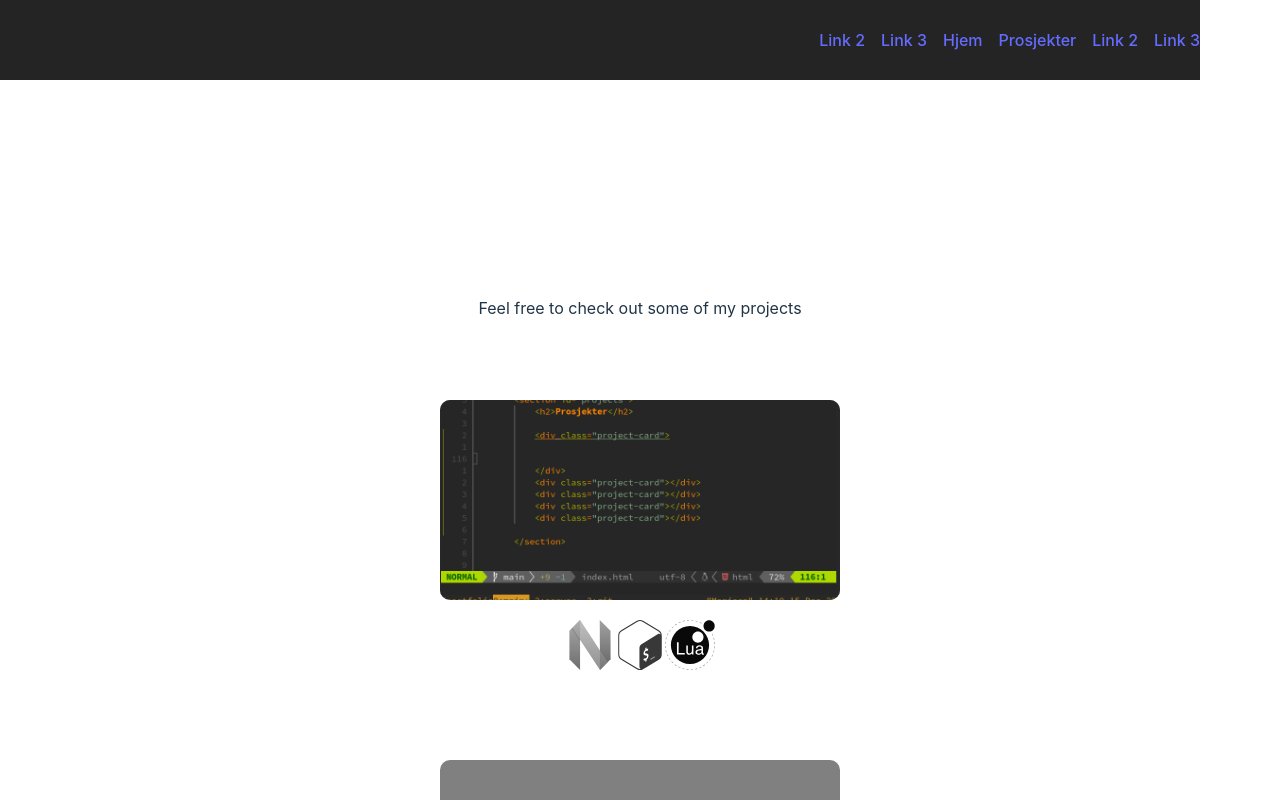
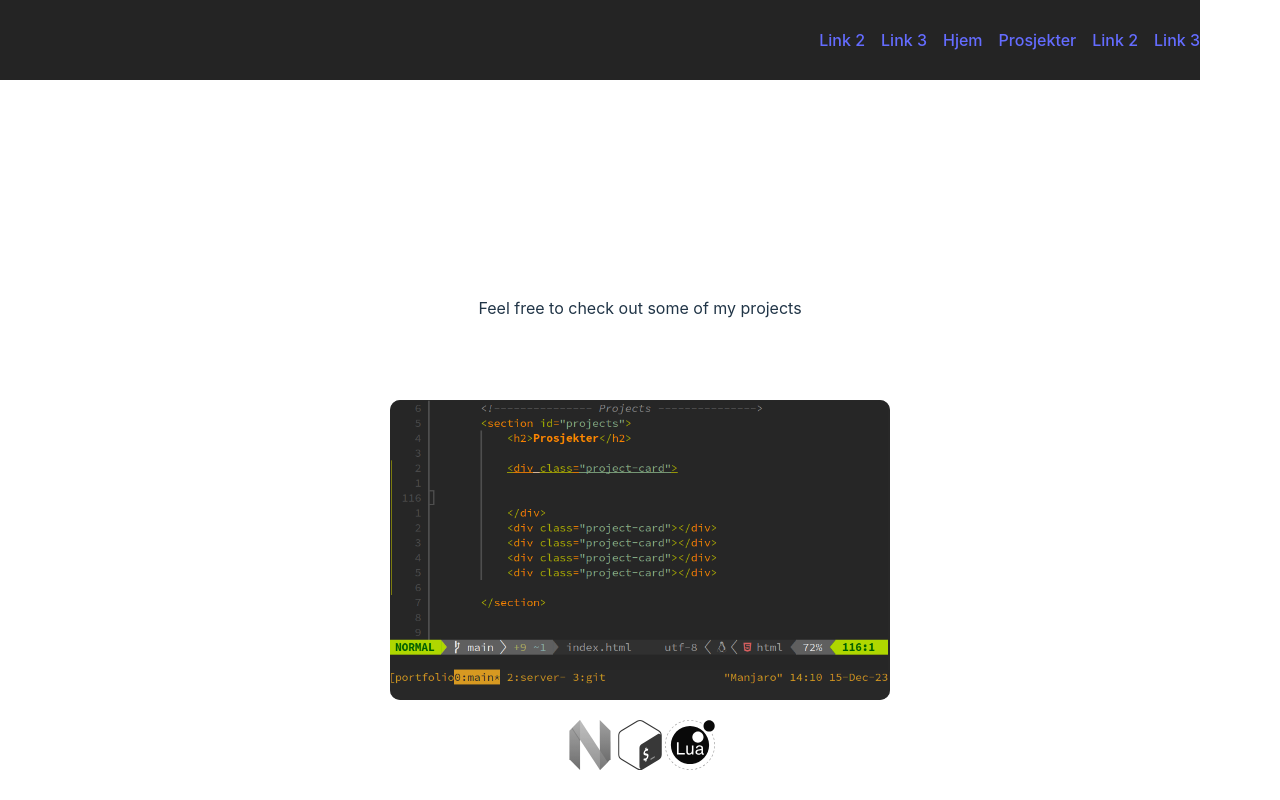
Before and after one commit to jensjpedersen/portfolio_react, a React (Vite) app: page /projects in a window 1280 px wide. Shown: the top 800 px of the page. Built offline with nearby package versions, Linux system fonts and the light colour scheme.

Commit message:
feat(project card): card dimensions.

```diff
--- a/src/components/ProjectCard.jsx
+++ b/src/components/ProjectCard.jsx
@@ -4,8 +4,8 @@ import styled from 'styled-components'
 const StyledProjectCard = styled.div`
 
     background-color: gray;
-    width: 400px;
-    height: 200px;
+    width: 500px;
+    height: 300px;
     position: relative;
     border-radius: 10px;
 
```
